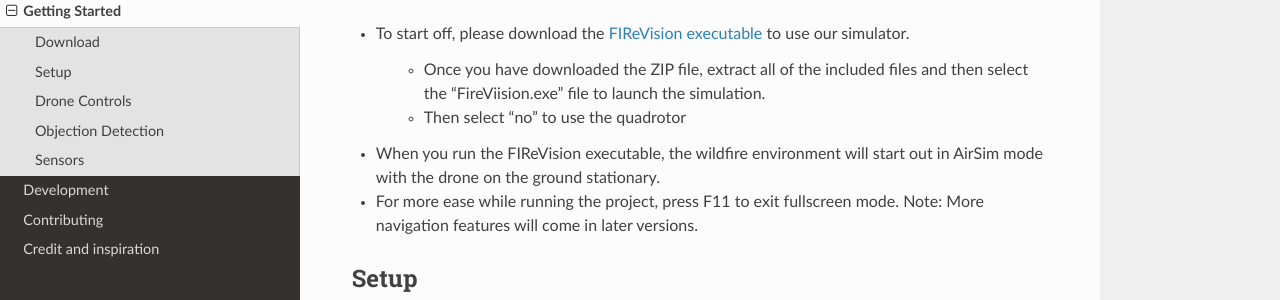
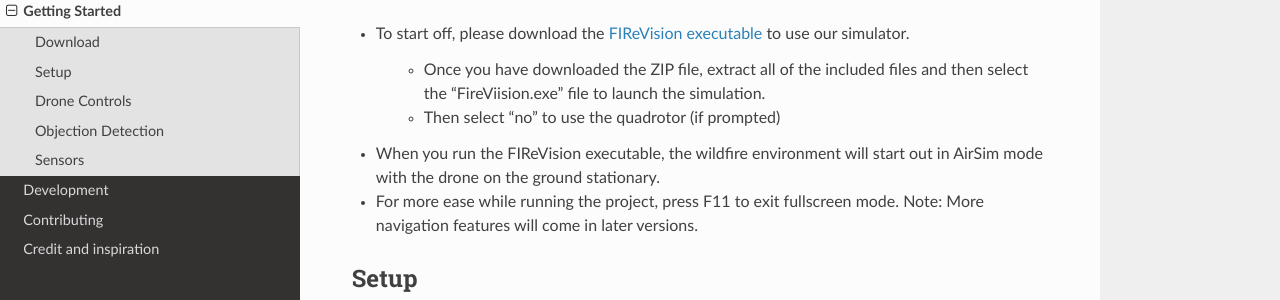
Before and after one commit to castacks/firevision_sim, a Sphinx documentation site: the page built from docs/getting_started.rst, in a window 1280 px wide and 900 px high. Shown: the part 194-494 px from the top of the window. Built offline with Sphinx 7.4.7 and the Read the Docs theme 2.0.0, drawn with Linux system fonts in a browser that asks for light colours; pages that are not in the unit, such as notebooks, are missing from menus.

Commit message:
Update getting_started.rst

```diff
--- a/docs/getting_started.rst
+++ b/docs/getting_started.rst
@@ -8,7 +8,7 @@
 - To start off, please download the `FIReVision executable <https://drive.google.com/uc?id=1RSxQ53h_-bXE0dUa8GQ8lM2cx7LlVmB8&export=download>`_ to use our simulator.
 
    - Once you have downloaded the ZIP file, extract all of the included files and then select the "FireViision.exe" file to launch the simulation.
-   - Then select "no" to use the quadrotor
+   - Then select "no" to use the quadrotor (if prompted)
 
 - When you run the FIReVision executable, the wildfire environment will start out in AirSim mode with the drone on the ground stationary.
 
```
